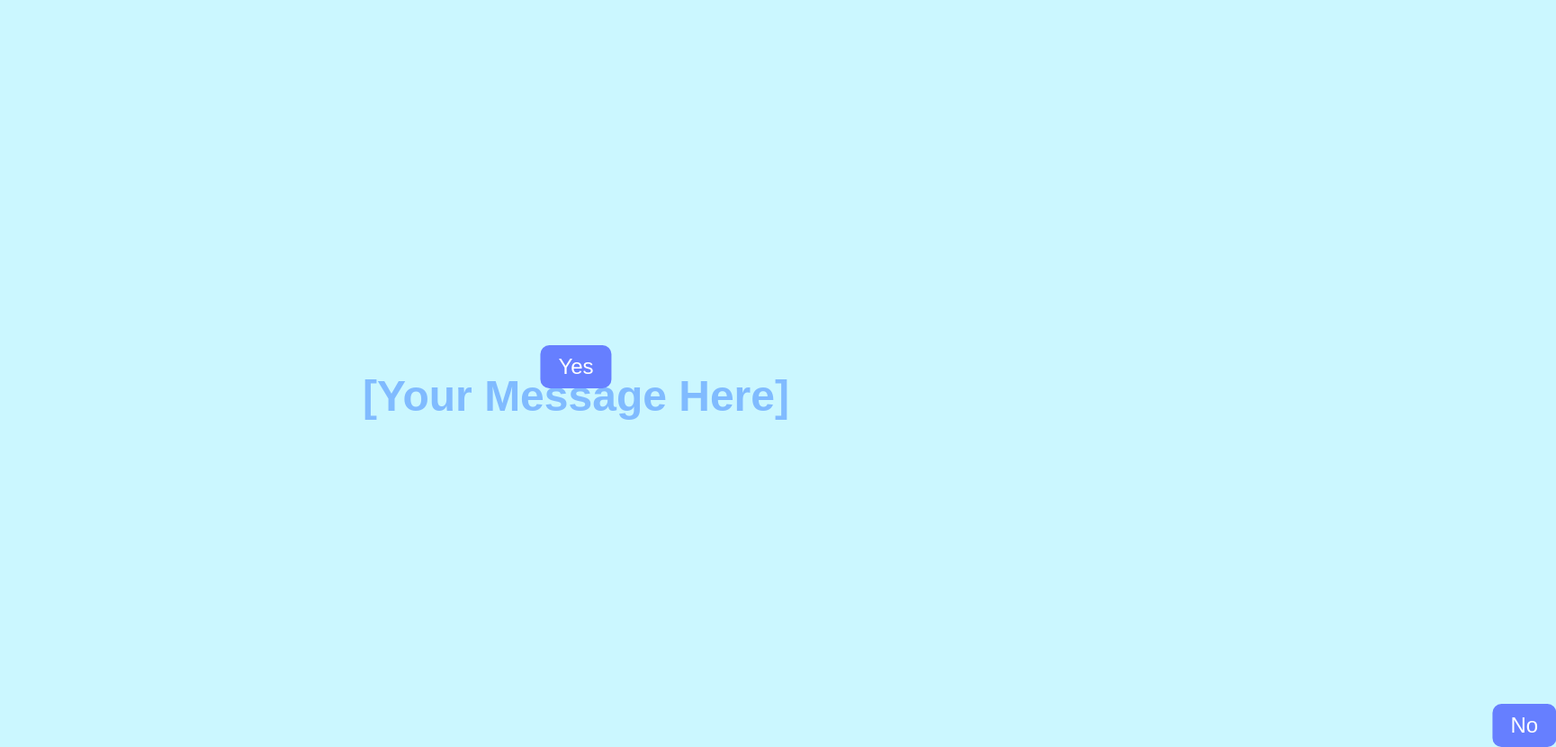
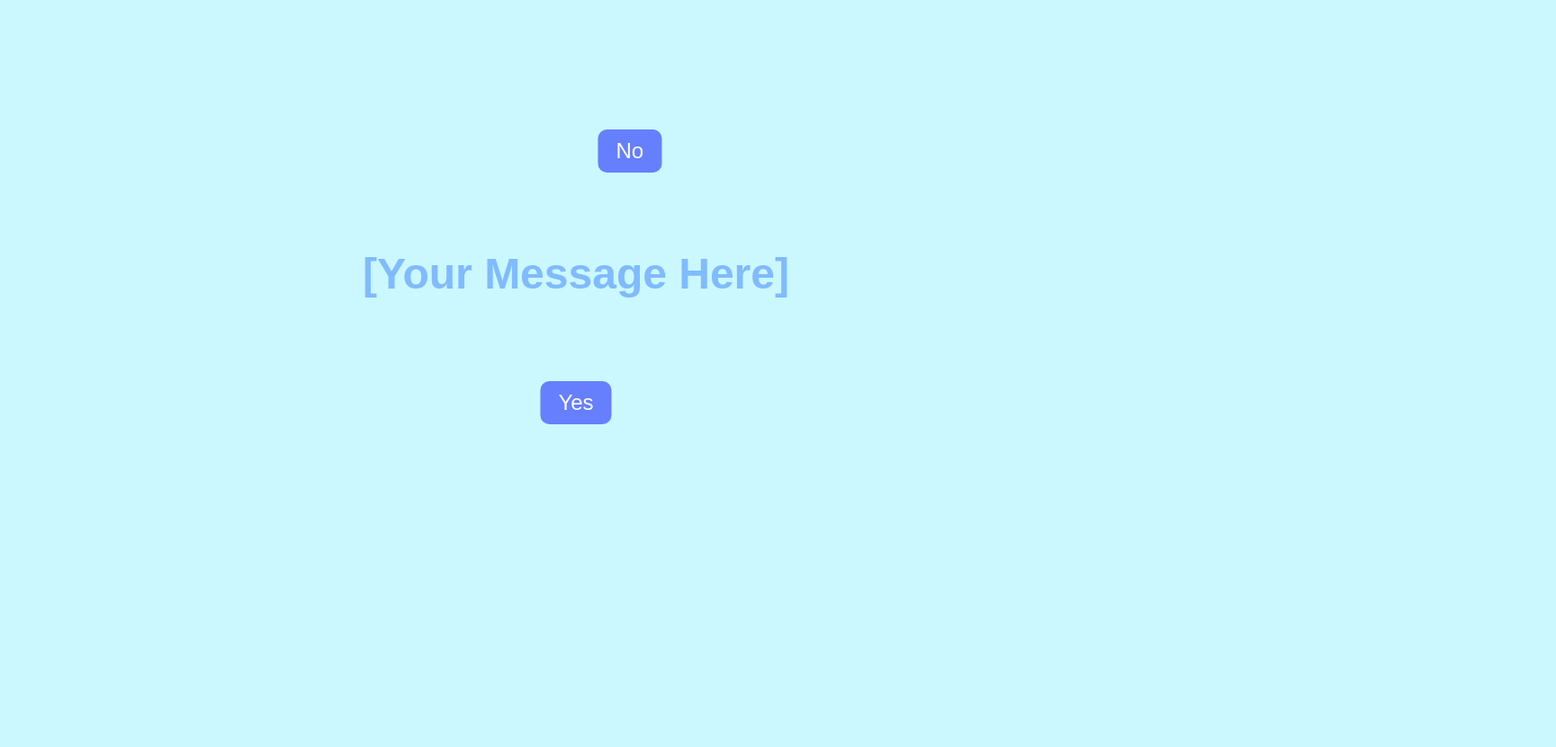
Before and after one commit to davide-muzzi/web-message, a plain HTML site: page index.html in a window 1280 px wide. Both pictures are taken after a click on the button "No". Shown: the whole page at 90% size, 1729 px wide, since content can reach past the window. Drawn offline with Linux system fonts and the light colour scheme.

Commit message:
Adjusted object positions and fixed No-Button functionality

```diff
--- a/index.html
+++ b/index.html
@@ -14,7 +14,7 @@
             <button id="no-button">No</button>
         </div>
         <div id="yes-content" class="hidden">
-            <img src="your-image.gif" alt="GIF">
+            <img src="placeholder.jpg" alt="Your Image/GIF Here">
         </div>
     </div>
     <script src="script.js"></script>
--- a/script.js
+++ b/script.js
@@ -3,11 +3,34 @@ document.getElementById("yes-button").addEventListener("click", function() {
     document.getElementById("yes-content").classList.remove("hidden");
 });
 
-document.getElementById("no-button").addEventListener("click", function() {
-    let noButton = this;
-    let randomX = Math.random() * (window.innerWidth - 150);
-    let randomY = Math.random() * (window.innerHeight - 50);
+const noButton = document.getElementById("no-button");
+let moveIndex = 0;
+const moveSteps = [
+    { x: "5vw", y: "-35vh" },
+    { x: "-40vw", y: "10vh" },
+    { x: "15vw", y: "-7vh" },
+    { x: "-20vw", y: "6vh" },
+    { x: "1vw", y: "-25vh" },
+    { x: "-45vw", y: "20vh" },
+    { x: "18vw", y: "-6vh" },
+    { x: "-15vw", y: "5vh" },
+    { x: "0vw", y: "-40vh" },
+    { x: "0vw", y: "40vh" },
+    { x: "35vw", y: "0vh" },
+    { x: "-35vw", y: "0vh" },
+    { x: "25vw", y: "-25vh" },
+    { x: "-30vw", y: "20vh" },
+    { x: "40vw", y: "-10vh" },
+    { x: "-10vw", y: "35vh" },
+    { x: "25vw", y: "-15vh" },
+    { x: "-30vw", y: "5vh" },
+    { x: "15vw", y: "-25vh" },
+    { x: "-20vw", y: "30vh" }
+];
+
+noButton.addEventListener("click", function() {
+    let move = moveSteps[moveIndex];
     noButton.style.position = "absolute";
-    noButton.style.left = `${randomX}px`;
-    noButton.style.top = `${randomY}px`;
+    noButton.style.transform = `translate(${move.x}, ${move.y})`;
+    moveIndex = (moveIndex + 1) % moveSteps.length;
 });
--- a/styles.css
+++ b/styles.css
@@ -6,11 +6,13 @@ body {
     background-color: #cbf7ff;
     text-align: center;
     font-family: Arial, sans-serif;
+    overflow: hidden;
 }
 
 .container {
     position: relative;
     width: 100%;
+    height: 100vh;
 }
 
 h1 {
@@ -40,6 +42,7 @@ button {
     background-color: #667fff;
     color: white;
     transition: 0.3s;
+    position: relative;
 }
 
 button:hover {
```
Also changed, not shown: placeholder.jpg (added).
